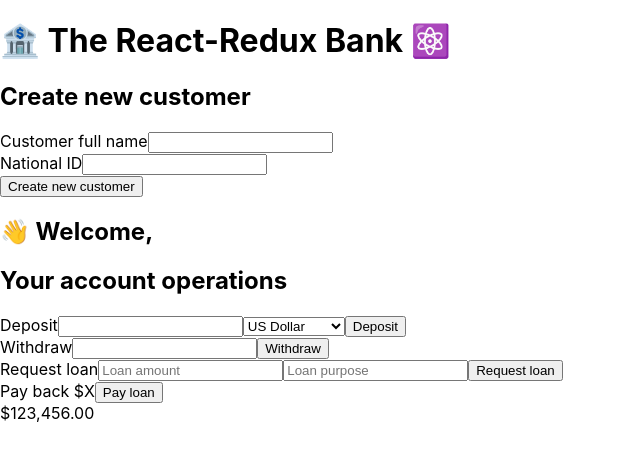
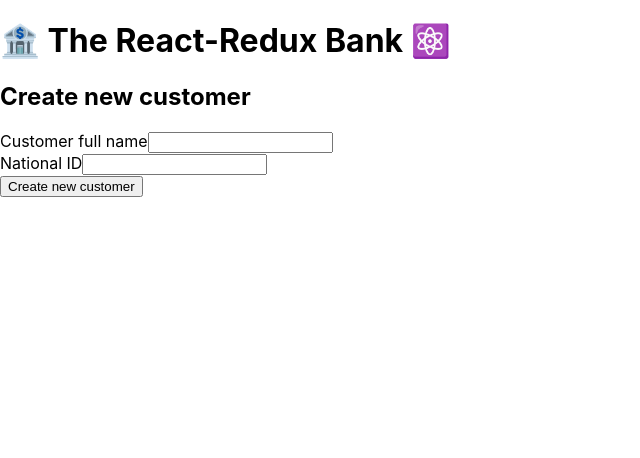
Before and after one commit to Priyanshubelwal17/Redux-Intro, a React (Create React App) app: page / in a window 1280 px wide. Shown: the top 458 px of the page, without its empty margins (0-640 px from the left). Built offline with nearby package versions, Linux system fonts and the light colour scheme.

Commit message:
Dispatch actions from our react app

```diff
--- a/src/App.js
+++ b/src/App.js
@@ -2,15 +2,22 @@ import Customer from "./features/customers/Customer";
 import BalanceDisplay from "./features/accounts/BalanceDisplay";
 import AccountOperations from "./features/accounts/AccountOperations";
 import CreateCustomer from "./features/customers/CreateCustomer";
+import { useSelector } from "react-redux";
 
 function App() {
+  const fullName = useSelector((state) => state.customer.fullName);
   return (
     <div>
       <h1>🏦 The React-Redux Bank ⚛️</h1>
-      <CreateCustomer />
-      <Customer />
-      <AccountOperations />
-      <BalanceDisplay />
+      {fullName === "" ? (
+        <CreateCustomer />
+      ) : (
+        <>
+          <Customer />
+          <AccountOperations />
+          <BalanceDisplay />
+        </>
+      )}
     </div>
   );
 }
--- a/src/features/accounts/AccountOperations.js
+++ b/src/features/accounts/AccountOperations.js
@@ -1,4 +1,6 @@
 import { useState } from "react";
+import { useDispatch, useSelector } from "react-redux";
+import { deposit, payLoan, requestLoan, withdraw } from "./accountSlice";
 
 function AccountOperations() {
   const [depositAmount, setDepositAmount] = useState("");
@@ -7,13 +9,36 @@ function AccountOperations() {
   const [loanPurpose, setLoanPurpose] = useState("");
   const [currency, setCurrency] = useState("USD");
 
-  function handleDeposit() {}
+  const dispatch = useDispatch();
+  const {
+    loan: currentLoan,
+    loanPurpose: currentLoanPurpose,
+    balance,
+  } = useSelector((store) => store.account);
 
-  function handleWithdrawal() {}
+  console.log(balance);
+  function handleDeposit() {
+    if (!depositAmount) return;
 
-  function handleRequestLoan() {}
+    dispatch(deposit(depositAmount));
+    setDepositAmount("");
+  }
 
-  function handlePayLoan() {}
+  function handleWithdrawal() {
+    if (!withdrawalAmount) return;
+    dispatch(withdraw(withdrawalAmount));
+    setWithdrawalAmount("");
+  }
+
+  function handleRequestLoan() {
+    dispatch(requestLoan(loanAmount, loanPurpose));
+    setLoanAmount("");
+    setLoanPurpose("");
+  }
+
+  function handlePayLoan() {
+    dispatch(payLoan());
+  }
 
   return (
     <div>
@@ -66,10 +91,14 @@ function AccountOperations() {
           <button onClick={handleRequestLoan}>Request loan</button>
         </div>
 
-        <div>
-          <span>Pay back $X</span>
-          <button onClick={handlePayLoan}>Pay loan</button>
-        </div>
+        {currentLoan > 0 && (
+          <div>
+            <span>
+              Pay back ${currentLoan}({currentLoanPurpose})
+            </span>
+            <button onClick={handlePayLoan}>Pay loan</button>
+          </div>
+        )}
       </div>
     </div>
   );
--- a/src/features/accounts/accountSlice.js
+++ b/src/features/accounts/accountSlice.js
@@ -44,7 +44,7 @@ export function withdraw(amount) {
 export function requestLoan(amount, purpose) {
   return {
     type: "account/requestLoan",
-    payload: { amount: 1000 },
+    payload: { amount, purpose },
   };
 }
 
--- a/src/features/customers/CreateCustomer.js
+++ b/src/features/customers/CreateCustomer.js
@@ -1,10 +1,17 @@
 import { useState } from "react";
+import { createCustomer } from "./customerSlice";
+import { useDispatch } from "react-redux";
 
 function Customer() {
   const [fullName, setFullName] = useState("");
   const [nationalId, setNationalId] = useState("");
 
-  function handleClick() {}
+  const dispatch = useDispatch();
+
+  function handleClick() {
+    if (!fullName || !nationalId) return;
+    dispatch(createCustomer(fullName, nationalId));
+  }
 
   return (
     <div>
```
